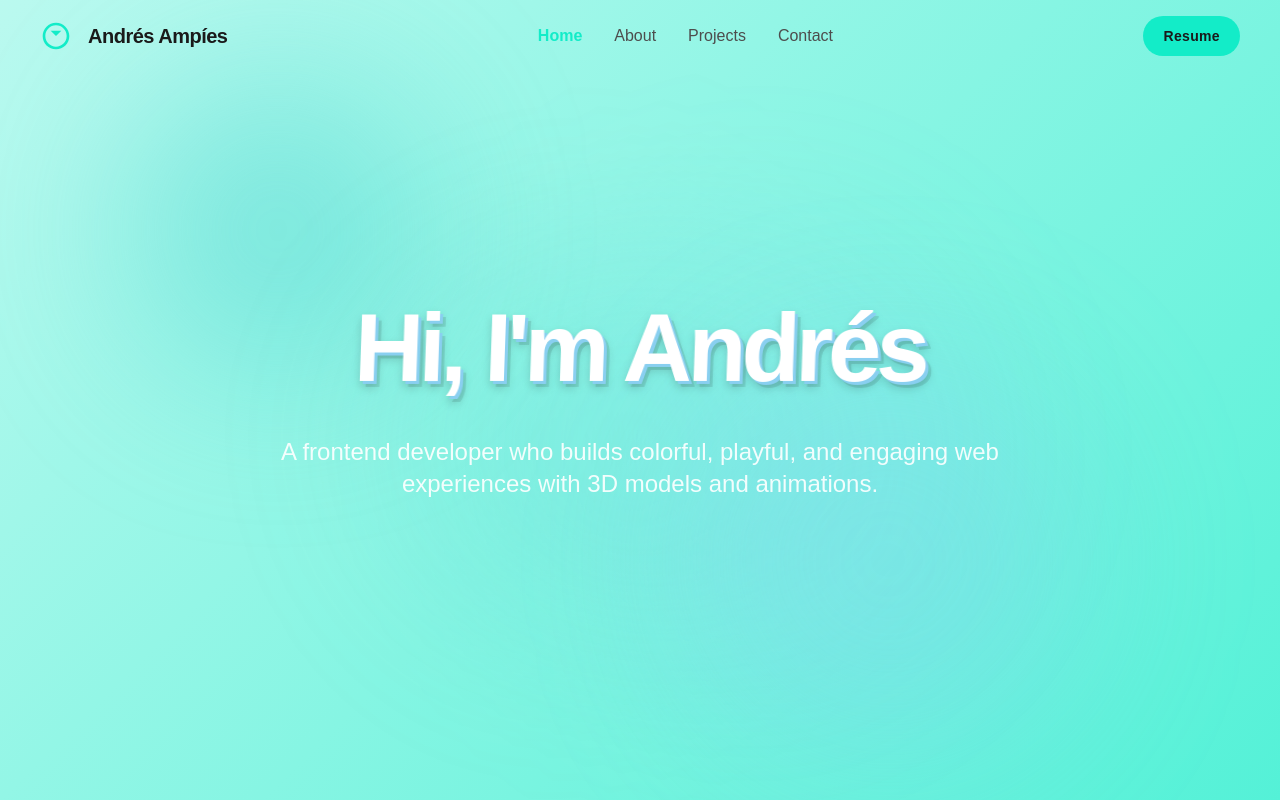
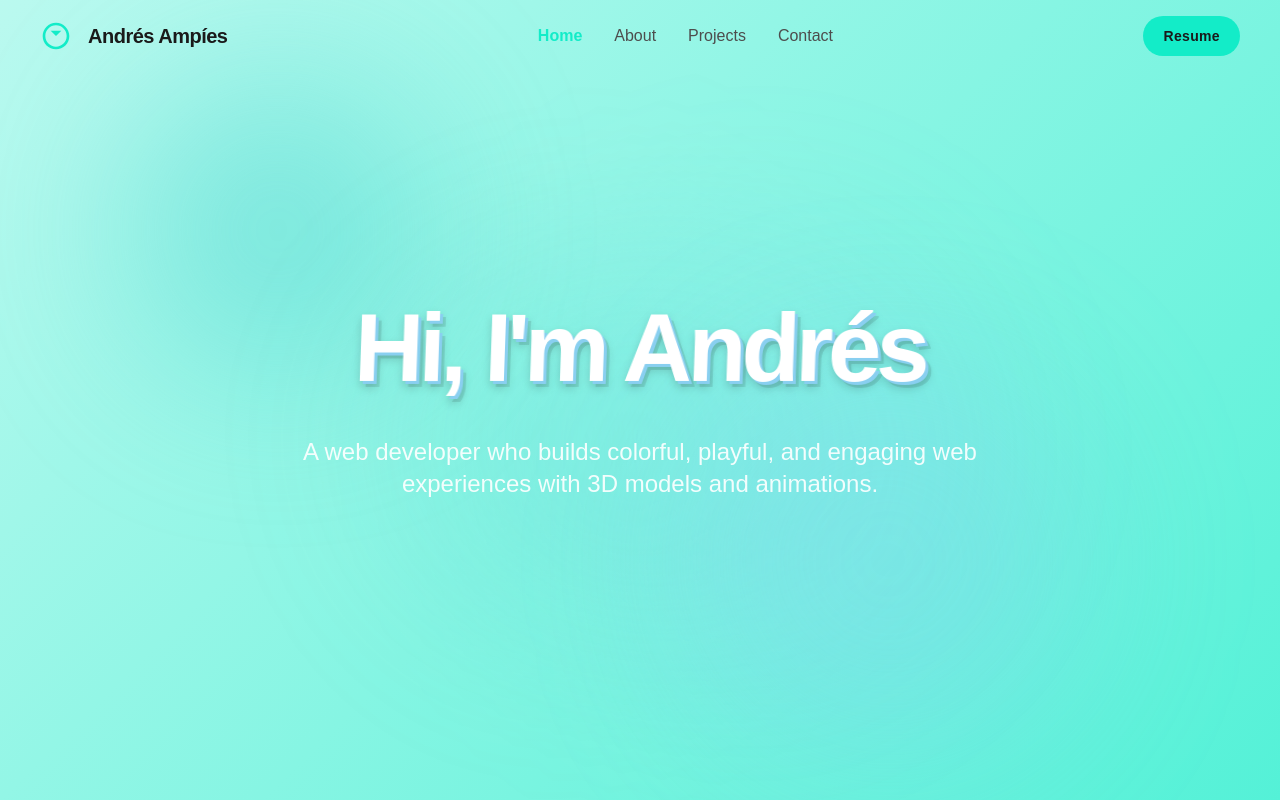
Before and after one commit to yoampies/portfoflio, a React (Vite) app: page / in a window 1280 px wide. Shown: the top 800 px of the page. Built offline with nearby package versions, Linux system fonts and the light colour scheme.

Commit message:
changed files 3.0

```diff
--- a/src/sections/Home.jsx
+++ b/src/sections/Home.jsx
@@ -166,7 +166,7 @@ function Home() {
             </h1>
             {/* Subheading providing a brief description */}
             <p className="text-xl mt-10 md:text-2xl font-light max-w-3xl mx-auto text-white/90">
-              A frontend developer who builds colorful, playful, and engaging web experiences with 3D models and animations.
+              A web developer who builds colorful, playful, and engaging web experiences with 3D models and animations.
             </p>
           </div>
         </section>
@@ -184,7 +184,7 @@ function Home() {
               />
               <div> {/* Container for text content */}
                 <p className="text-lg text-[var(--text-secondary)] max-w-md"> {/* Paragraph describing the developer */}
-                  I'm a passionate frontend developer with a knack for turning complex problems into beautiful, intuitive designs. <br />
+                  I'm a passionate web developer with a knack for turning complex problems into beautiful, intuitive designs. <br />
                 </p>
                 <div className="flex flex-row gap-8 items-center"> {/* Container for skills icons */}
                   <p className="font-semibold py-3"> {/* Label for skills */}
--- a/src/sections/Projects.jsx
+++ b/src/sections/Projects.jsx
@@ -36,7 +36,7 @@ function Projects() {
               {/* Page title */}
               <h2 className="text-4xl font-bold leading-tight text-[var(--text-primary)] md:text-5xl">My Creative Work</h2>
               {/* Page description */}
-              <p className="mx-auto mt-4 max-w-2xl text-lg text-[var(--text-secondary)]">A selection of my best work, showcasing my skills and experience in frontend development. For a better experience view these models on a laptop or desktop devide, since the mobile versions are still in development.</p>
+              <p className="mx-auto mt-4 max-w-2xl text-lg text-[var(--text-secondary)]">A selection of my best work, showcasing my skills and experience in web development. For a better experience view these models on a laptop or desktop devide, since the mobile versions are still in development.</p>
             </div>
             {/* Container for centering the project cards */}
             <div className="flex justify-center mx-10">
```
Also changed, not shown: 1 other file (tests, documents, lock files or other folders).
